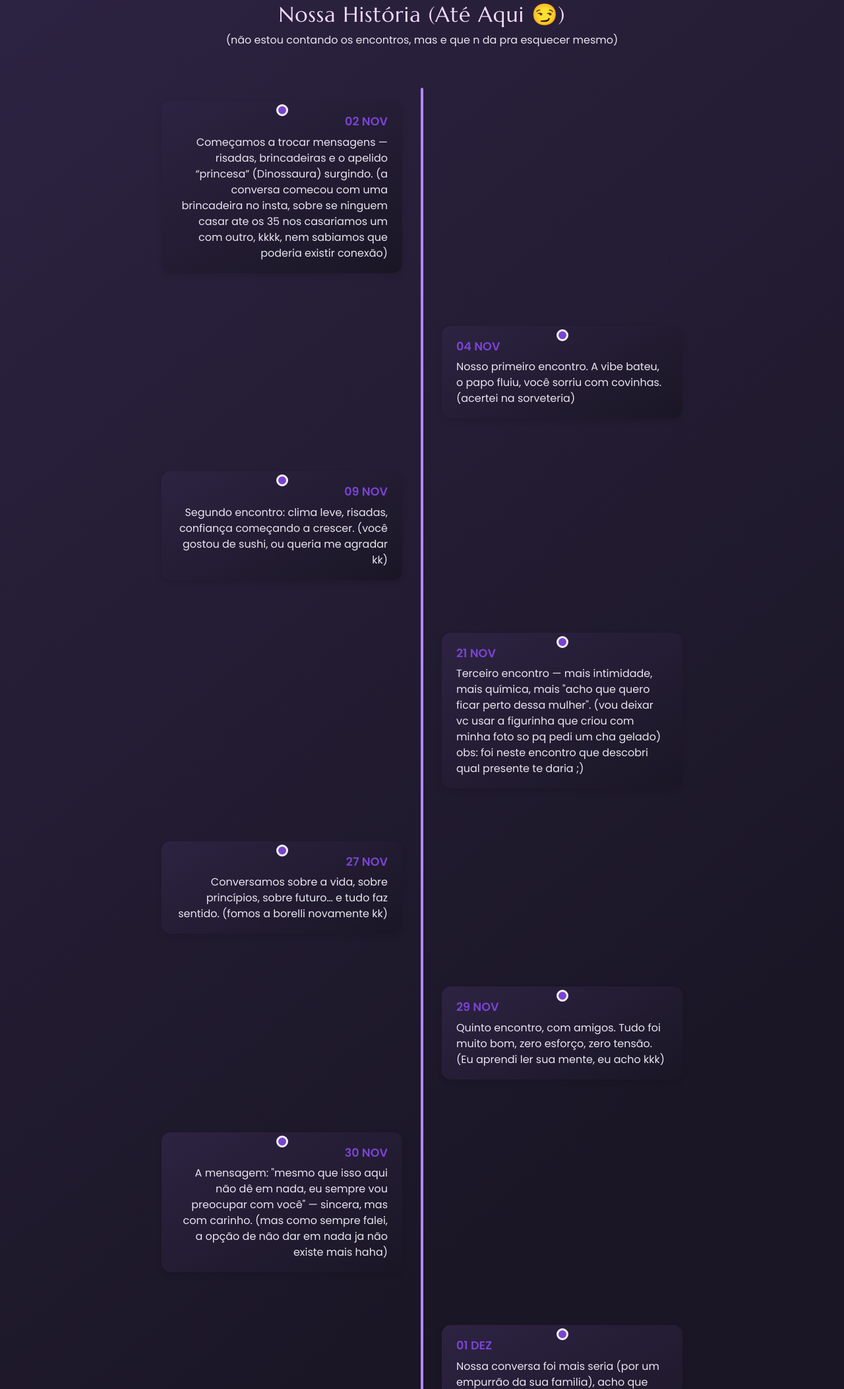
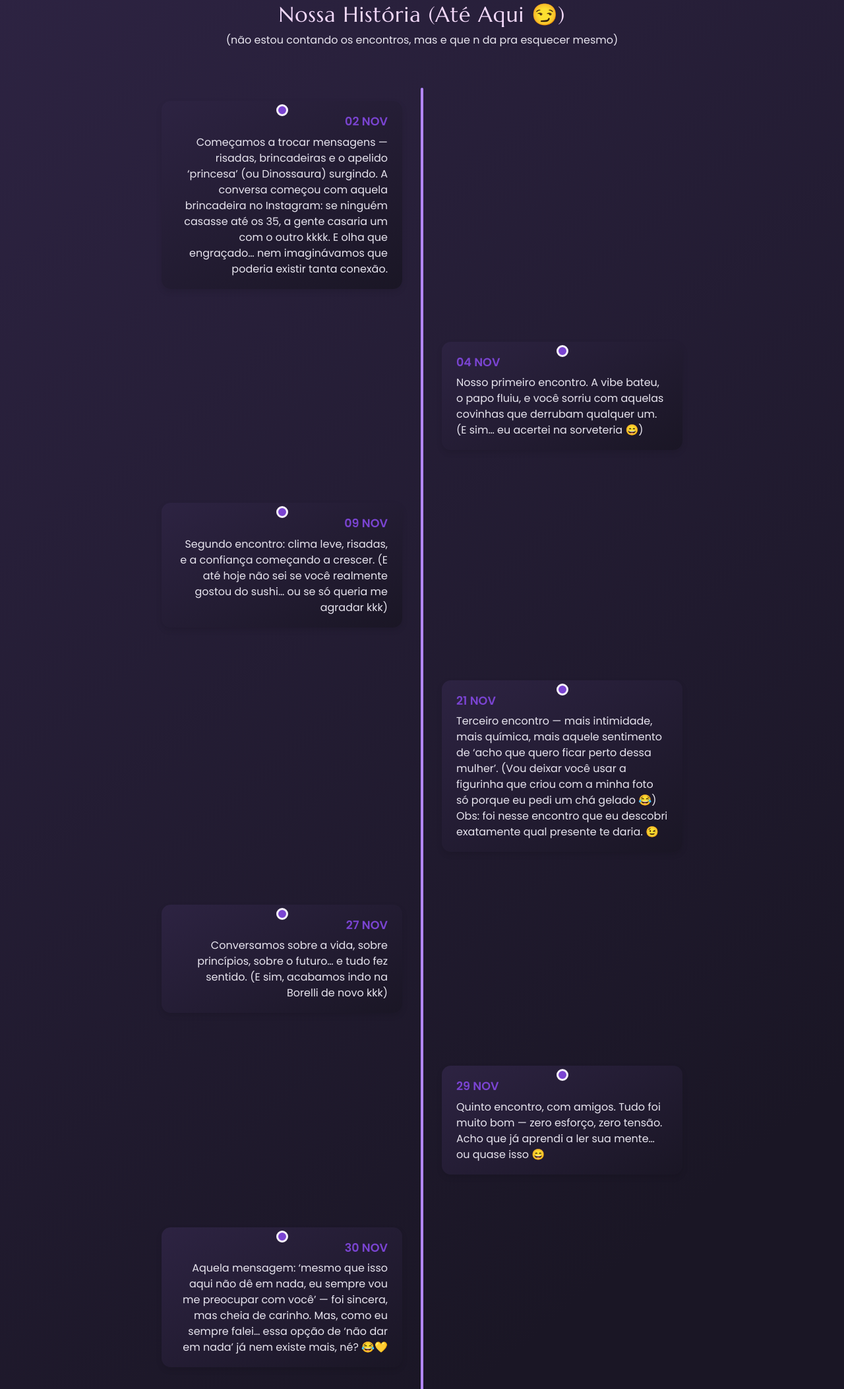
Before and after one commit to cromus153/pessoal, a plain HTML site: page eduarda/aniversario/2025/index.html in a window 1280 px wide. Shown: the part 1637-3742 px from the top of the page at 66% size. Drawn offline with nearby package versions, Linux system fonts and the light colour scheme.

Commit message:
Update index.html

```diff
--- a/eduarda/aniversario/2025/index.html
+++ b/eduarda/aniversario/2025/index.html
@@ -256,11 +256,9 @@
           <div class="marker"></div>
           <div class="bubble">
             <div class="date">02 NOV</div>
-            Começamos a trocar mensagens — risadas, brincadeiras e o apelido
-            “princesa” (Dinossaura) surgindo. (a conversa comecou com uma
-            brincadeira no insta, sobre se ninguem casar ate os 35 nos
-            casariamos um com outro, kkkk, nem sabiamos que poderia existir
-            conexão)
+            Começamos a trocar mensagens — risadas, brincadeiras e o apelido ‘princesa’ (ou Dinossaura) surgindo.
+A conversa começou com aquela brincadeira no Instagram: se ninguém casasse até os 35, a gente casaria um com o outro kkkk.
+E olha que engraçado… nem imaginávamos que poderia existir tanta conexão.
           </div>
         </div>
 
@@ -268,8 +266,8 @@
           <div class="marker"></div>
           <div class="bubble">
             <div class="date">04 NOV</div>
-            Nosso primeiro encontro. A vibe bateu, o papo fluiu, você sorriu com
-            covinhas. (acertei na sorveteria)
+           Nosso primeiro encontro. A vibe bateu, o papo fluiu, e você sorriu com aquelas covinhas que derrubam qualquer um.
+(E sim… eu acertei na sorveteria 😄)
           </div>
         </div>
 
@@ -277,8 +275,8 @@
           <div class="marker"></div>
           <div class="bubble">
             <div class="date">09 NOV</div>
-            Segundo encontro: clima leve, risadas, confiança começando a
-            crescer. (você gostou de sushi, ou queria me agradar kk)
+            Segundo encontro: clima leve, risadas, e a confiança começando a crescer.
+(E até hoje não sei se você realmente gostou do sushi… ou se só queria me agradar kkk)
           </div>
         </div>
 
@@ -286,10 +284,9 @@
           <div class="marker"></div>
           <div class="bubble">
             <div class="date">21 NOV</div>
-            Terceiro encontro — mais intimidade, mais química, mais "acho que
-            quero ficar perto dessa mulher". (vou deixar vc usar a figurinha que
-            criou com minha foto so pq pedi um cha gelado) obs: foi neste
-            encontro que descobri qual presente te daria ;)
+            Terceiro encontro — mais intimidade, mais química, mais aquele sentimento de ‘acho que quero ficar perto dessa mulher’.
+(Vou deixar você usar a figurinha que criou com a minha foto só porque eu pedi um chá gelado 😂)
+Obs: foi nesse encontro que eu descobri exatamente qual presente te daria. 😉
           </div>
         </div>
 
@@ -297,8 +294,8 @@
           <div class="marker"></div>
           <div class="bubble">
             <div class="date">27 NOV</div>
-            Conversamos sobre a vida, sobre princípios, sobre futuro… e tudo faz
-            sentido. (fomos a borelli novamente kk)
+            Conversamos sobre a vida, sobre princípios, sobre o futuro… e tudo fez sentido.
+(E sim, acabamos indo na Borelli de novo kkk)
           </div>
         </div>
 
@@ -306,8 +303,8 @@
           <div class="marker"></div>
           <div class="bubble">
             <div class="date">29 NOV</div>
-            Quinto encontro, com amigos. Tudo foi muito bom, zero esforço, zero
-            tensão. (Eu aprendi ler sua mente, eu acho kkk)
+            Quinto encontro, com amigos. Tudo foi muito bom — zero esforço, zero tensão.
+Acho que já aprendi a ler sua mente… ou quase isso 😄
           </div>
         </div>
 
@@ -315,9 +312,8 @@
           <div class="marker"></div>
           <div class="bubble">
             <div class="date">30 NOV</div>
-            A mensagem: "mesmo que isso aqui não dê em nada, eu sempre vou
-            preocupar com você" — sincera, mas com carinho. (mas como sempre
-            falei, a opção de não dar em nada ja não existe mais haha)
+            Aquela mensagem: ‘mesmo que isso aqui não dê em nada, eu sempre vou me preocupar com você’ — foi sincera, mas cheia de carinho.
+Mas, como eu sempre falei… essa opção de ‘não dar em nada’ já nem existe mais, né? 😂💛
           </div>
         </div>
 
@@ -325,8 +321,9 @@
           <div class="marker"></div>
           <div class="bubble">
             <div class="date">01 DEZ</div>
-            Nossa conversa foi mais seria (por um empurrão da sua familia), acho que demos um passo a mais...
-            vou parar por aqui, pq daqui pra frente podemos escrever novas historias juntos, e quem sabe no ano que vem essa timeline tera 365 linhas....
+           Nossa conversa hoje foi mais séria (com um empurrãozinho da sua família 😅). Acho que demos um passo a mais…
+Vou parar por aqui, porque daqui pra frente a gente pode começar a escrever novas histórias juntos.
+E quem sabe, no ano que vem, essa nossa timeline não tenha 365 linhas?
           </div>
         </div>
 
```
